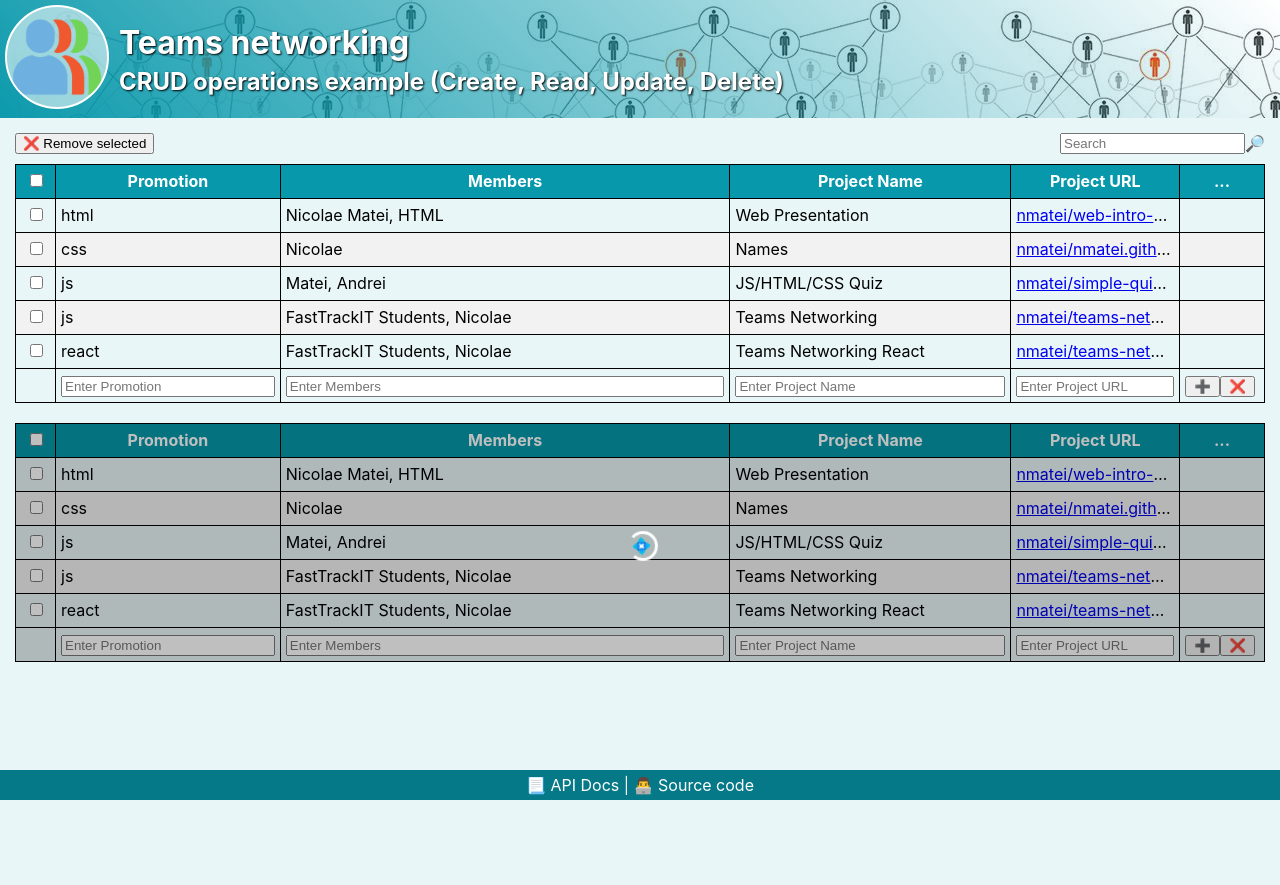
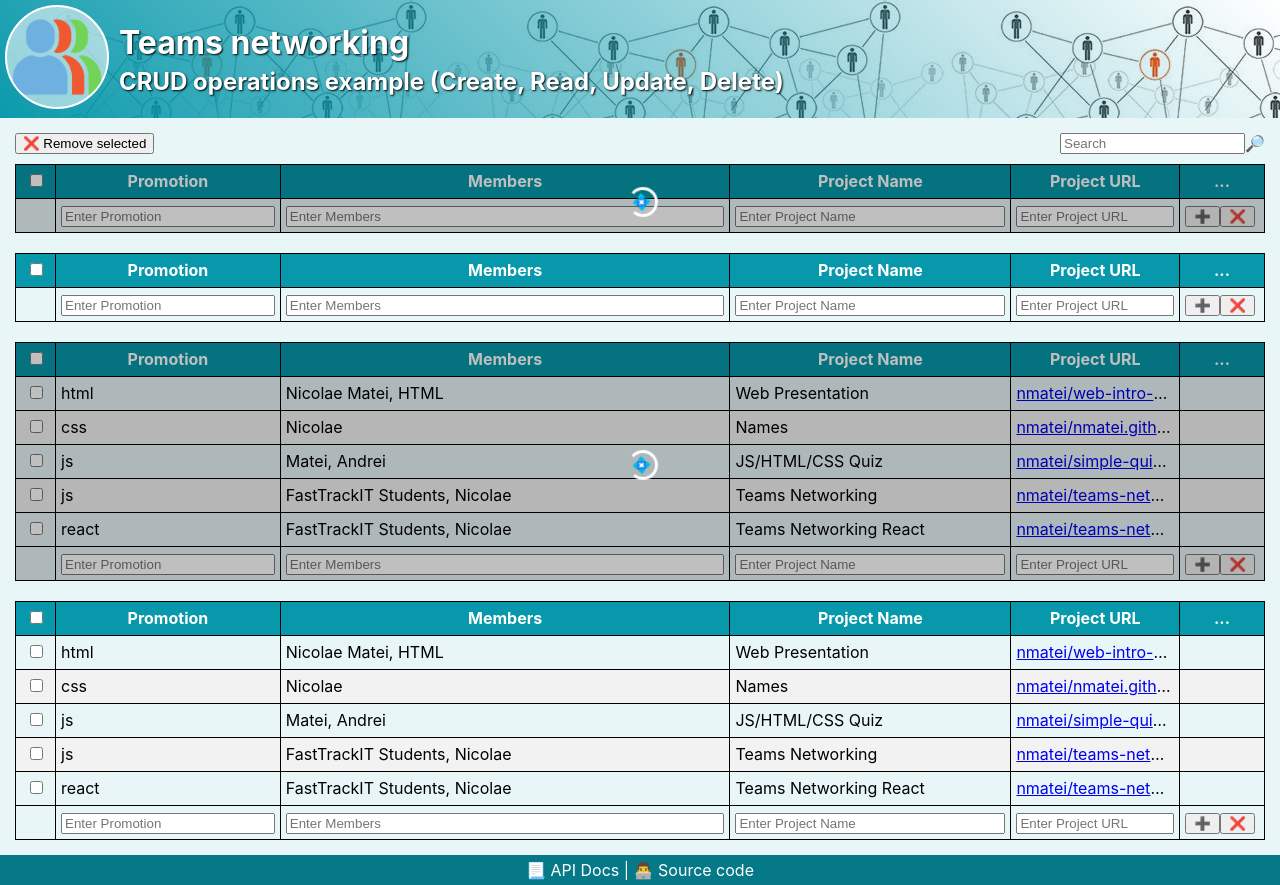
Before and after one commit to aimoldovan/teams-networking-react, a React (Create React App) app: page / in a window 1280 px wide. Before the commit the page ends 800 px from the top, so only its background shows below. Built offline with nearby package versions, Linux system fonts and the light colour scheme.

Commit message:
moved teams data in TeamsTableWrapper

```diff
--- a/src/main/components.tsx
+++ b/src/main/components.tsx
@@ -1,4 +1,4 @@
-import { TeamsTable } from "../teams/TeamsTable";
+import { TeamsTableWrapper } from "../teams/TeamsTable";
 
 const Toolbar = () => (
   <div className="tbar">
@@ -13,9 +13,7 @@ export function ContentWrapper() {
   return (
     <section id="main">
       <Toolbar />
-      <TeamsTable loading={false} />
-      <br />
-      <TeamsTable loading={true} />
+      <TeamsTableWrapper />
     </section>
   );
 }
--- a/src/teams/TeamsTable.tsx
+++ b/src/teams/TeamsTable.tsx
@@ -31,7 +31,63 @@ function TeamRow(team) {
 }
 
 export function TeamsTable(props) {
-  console.info("table", props.loading);
+  console.info("table props", props);
+
+  return (
+    <form id="teamsForm" action="" method="get" className={props.loading ? "loading-mask" : ""}>
+      <table id="teamsTable">
+        <colgroup>
+          <col className="select-all-col" />
+          <col style={{ width: "20%" }} />
+          <col style={{ width: "40%" }} />
+          <col style={{ width: "25%" }} />
+          <col style={{ width: "15%" }} />
+          <col className="table-actions" />
+        </colgroup>
+        <thead>
+          <tr>
+            <th>
+              <input type="checkbox" name="selectAll" id="selectAll" />
+            </th>
+            <th>Promotion</th>
+            <th>Members</th>
+            <th>Project Name</th>
+            <th>Project URL</th>
+            <th>...</th>
+          </tr>
+        </thead>
+        <tbody>{props.teams.map(team => TeamRow(team))}</tbody>
+        <tfoot>
+          <tr>
+            <td></td>
+            <td>
+              <input type="text" name="promotion" placeholder="Enter Promotion" required />
+            </td>
+            <td>
+              <input type="text" name="members" placeholder="Enter Members" required />
+            </td>
+            <td>
+              <input type="text" name="name" placeholder="Enter Project Name" required />
+            </td>
+            <td>
+              <input type="text" name="url" placeholder="Enter Project URL" required />
+            </td>
+            <td>
+              <button className="action-btn" title="Add" type="submit">
+                ➕
+              </button>
+              <button className="action-btn" title="Cancel" type="reset">
+                ❌
+              </button>
+            </td>
+          </tr>
+        </tfoot>
+      </table>
+    </form>
+  );
+}
+
+export function TeamsTableWrapper() {
   const teams = [
     {
       id: "toze8j1610313009673",
@@ -74,58 +130,15 @@ export function TeamsTable(props) {
       createdBy: "nmatei"
     }
   ];
-  console.info("render table", teams);
-
   return (
-    <form id="teamsForm" action="" method="get" className={props.loading ? "loading-mask" : ""}>
-      <table id="teamsTable">
-        <colgroup>
-          <col className="select-all-col" />
-          <col style={{ width: "20%" }} />
-          <col style={{ width: "40%" }} />
-          <col style={{ width: "25%" }} />
-          <col style={{ width: "15%" }} />
-          <col className="table-actions" />
-        </colgroup>
-        <thead>
-          <tr>
-            <th>
-              <input type="checkbox" name="selectAll" id="selectAll" />
-            </th>
-            <th>Promotion</th>
-            <th>Members</th>
-            <th>Project Name</th>
-            <th>Project URL</th>
-            <th>...</th>
-          </tr>
-        </thead>
-        <tbody>{teams.map(team => TeamRow(team))}</tbody>
-        <tfoot>
-          <tr>
-            <td></td>
-            <td>
-              <input type="text" name="promotion" placeholder="Enter Promotion" required />
-            </td>
-            <td>
-              <input type="text" name="members" placeholder="Enter Members" required />
-            </td>
-            <td>
-              <input type="text" name="name" placeholder="Enter Project Name" required />
-            </td>
-            <td>
-              <input type="text" name="url" placeholder="Enter Project URL" required />
-            </td>
-            <td>
-              <button className="action-btn" title="Add" type="submit">
-                ➕
-              </button>
-              <button className="action-btn" title="Cancel" type="reset">
-                ❌
-              </button>
-            </td>
-          </tr>
-        </tfoot>
-      </table>
-    </form>
+    <>
+      <TeamsTable loading={true} teams={[]} />
+      <br />
+      <TeamsTable loading={false} teams={[]} />
+      <br />
+      <TeamsTable loading={true} teams={teams} />
+      <br />
+      <TeamsTable loading={false} teams={teams} />
+    </>
   );
 }
```
